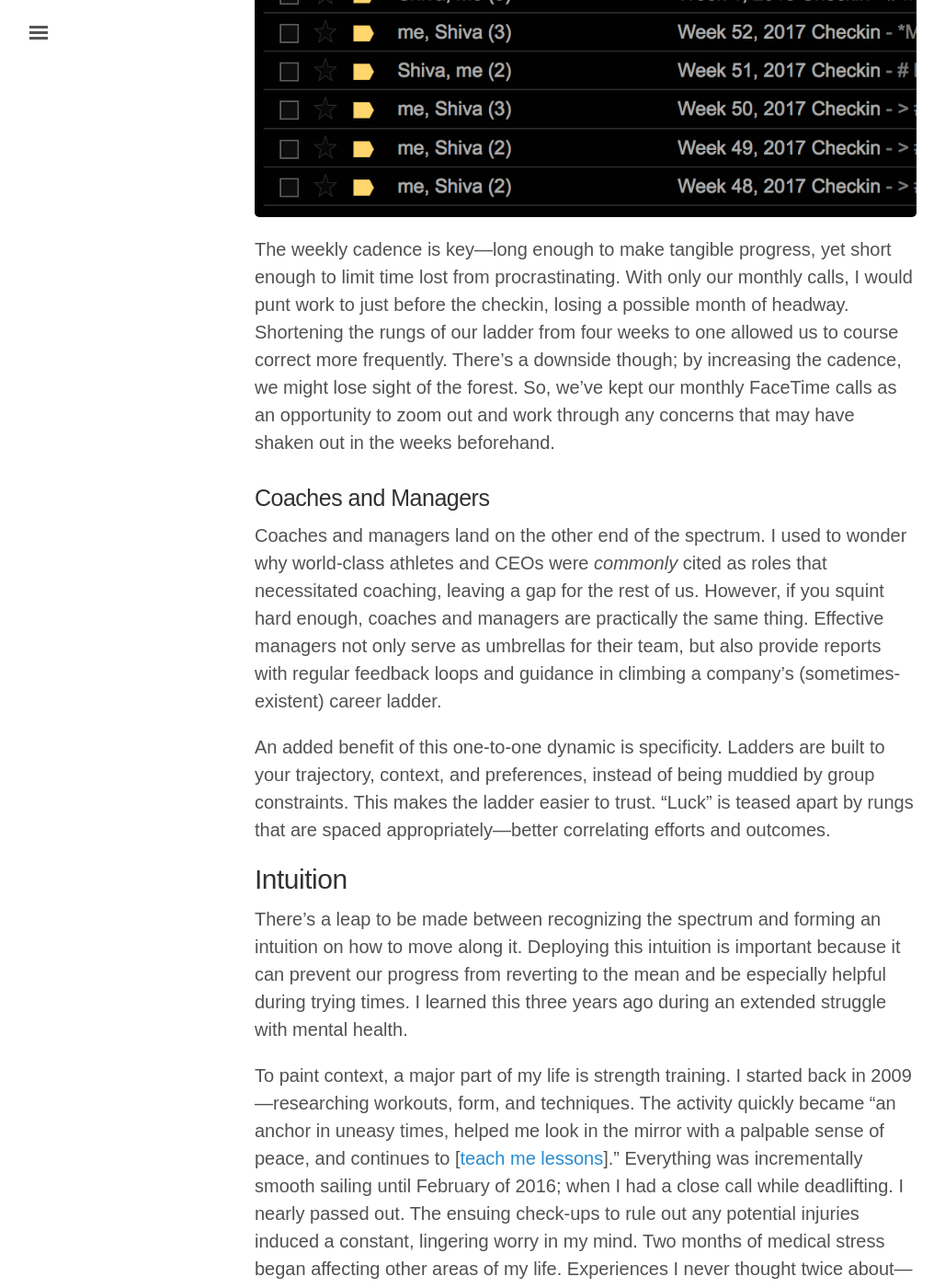
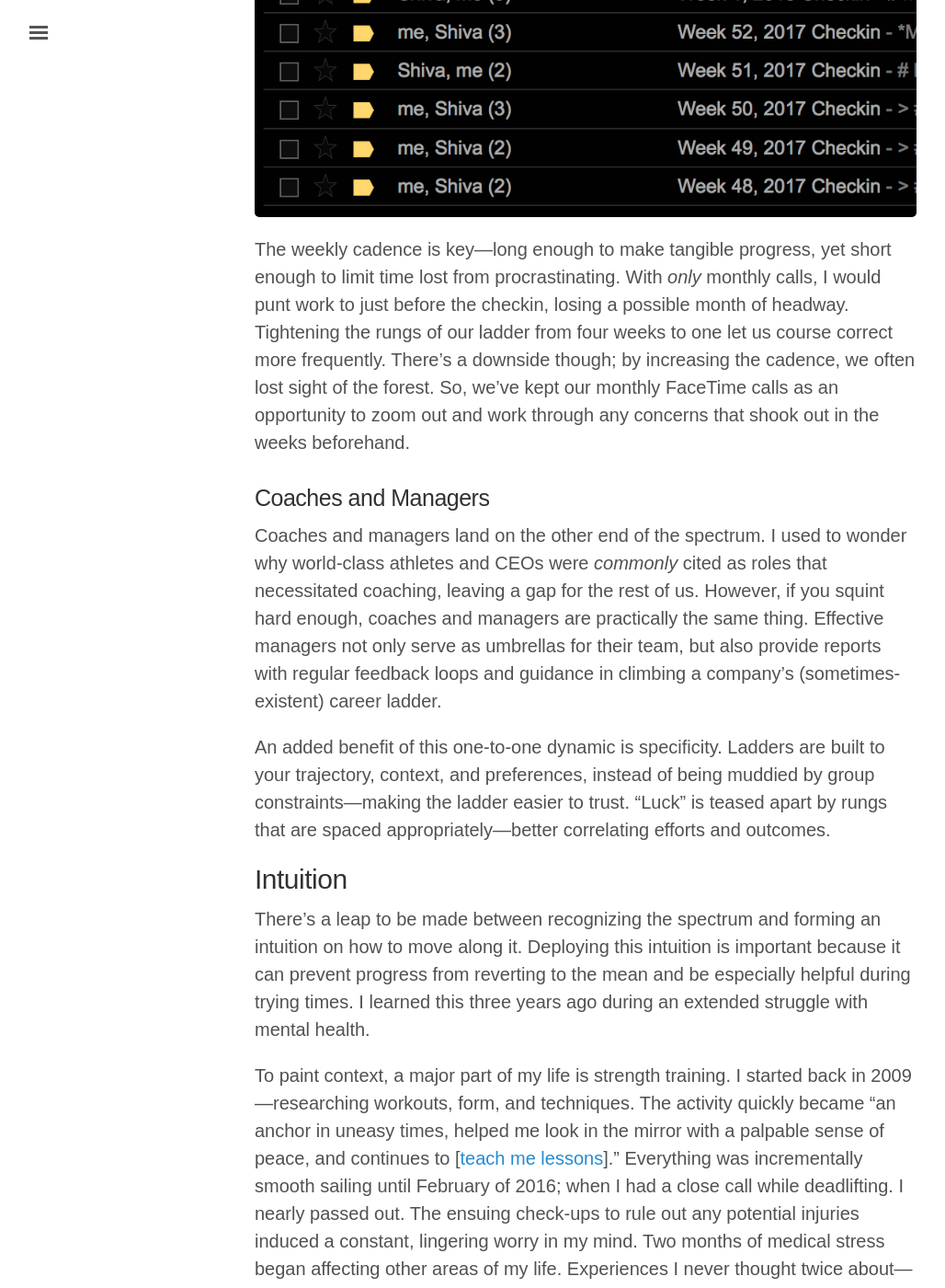
Before and after one commit to rvsrvs/jasdev.github.io, a Jekyll site: the page built from _posts/2018-5-20-ladder-construction.md, in a window 1280 px wide and 1400 px high, scrolled down 3417 px. Shown: the whole window at 92% size, without its empty margins (3-1031 px from the left). Built offline with Jekyll 4.4.1, drawn with Linux system fonts in a browser that asks for light colours; some web fonts are replaced; comment, search, counter and statistics services are not loaded; some of the changed text lies outside the part shown.

Commit message:
Late Night Editing Pass

```diff
--- a/_posts/2018-5-20-ladder-construction.md
+++ b/_posts/2018-5-20-ladder-construction.md
@@ -51,17 +51,17 @@
 
 ![Email log of the checkins so far.](/public/images/checkin_log.png)
 
-The weekly cadence is key—long enough to make tangible progress, yet short enough to limit time lost from procrastinating. With only our monthly calls, I would punt work to just before the checkin, losing a possible month of headway. Shortening the rungs of our ladder from four weeks to one allowed us to course correct more frequently. There’s a downside though; by increasing the cadence, we might lose sight of the forest. So, we’ve kept our monthly FaceTime calls as an opportunity to zoom out and work through any concerns that may have shaken out in the weeks beforehand.
+The weekly cadence is key—long enough to make tangible progress, yet short enough to limit time lost from procrastinating. With _only_ monthly calls, I would punt work to just before the checkin, losing a possible month of headway. Tightening the rungs of our ladder from four weeks to one let us course correct more frequently. There’s a downside though; by increasing the cadence, we often lost sight of the forest. So, we’ve kept our monthly FaceTime calls as an opportunity to zoom out and work through any concerns that shook out in the weeks beforehand.
 
 ### Coaches and Managers
 
 Coaches and managers land on the other end of the spectrum. I used to wonder why world-class athletes and CEOs were _commonly_ cited as roles that necessitated coaching, leaving a gap for the rest of us. However, if you squint hard enough, coaches and managers are practically the same thing. Effective managers not only serve as umbrellas for their team, but also provide reports with regular feedback loops and guidance in climbing a company’s (sometimes-existent) career ladder.
 
-An added benefit of this one-to-one dynamic is specificity. Ladders are built to your trajectory, context, and preferences, instead of being muddied by group constraints. This makes the ladder easier to trust. “Luck” is teased apart by rungs that are spaced appropriately—better correlating efforts and outcomes.
+An added benefit of this one-to-one dynamic is specificity. Ladders are built to your trajectory, context, and preferences, instead of being muddied by group constraints—making the ladder easier to trust. “Luck” is teased apart by rungs that are spaced appropriately—better correlating efforts and outcomes.
 
 ## Intuition
 
-There’s a leap to be made between recognizing the spectrum and forming an intuition on how to move along it. Deploying this intuition is important because it can prevent our progress from reverting to the mean and be especially helpful during trying times. I learned this three years ago during an extended struggle with mental health.
+There’s a leap to be made between recognizing the spectrum and forming an intuition on how to move along it. Deploying this intuition is important because it can prevent progress from reverting to the mean and be especially helpful during trying times. I learned this three years ago during an extended struggle with mental health.
 
 To paint context, a major part of my life is strength training. I started back in 2009—researching workouts, form, and techniques. The activity quickly became “an anchor in uneasy times, helped me look in the mirror with a palpable sense of peace, and continues to [[teach me lessons](/time-under-tension)].” Everything was incrementally smooth sailing until February of 2016; when I had a close call while deadlifting. I nearly passed out. The ensuing check-ups to rule out any potential injuries induced a constant, lingering worry in my mind. Two months of medical stress began affecting other areas of my life. Experiences I never thought twice about—exercise, flights, public speaking—became coated with anxiety.
 
@@ -71,7 +71,7 @@
 
 It’s easier to trust externally constructed ladders. The hardest part of building while climbing is critiquing your own strategy; because you’re doing three things simultaneously: building the ladder, working up it, and revising the entire process. But, this doesn’t mean we should shy away from internal construction—instead, forming an intuition of the ladder spectrum in different areas of our lives is key.
 
-I’m shaping my intuition when it comes to this essay collection, Distillations. While I’ve kept pace with my writing, it’s hard to shake the feeling that I’m on a treadmill—churning out post after post, _locally_ improving with each one (hopefully), without a larger “mile marker” in sight. It might be time to let someone (or something) else build my ladder here—until then, I’ll keep climbing.
+I’m shaping my intuition when it comes to this essay collection. While I’ve kept pace with my writing, I feel like I’m on a treadmill—churning out post after post, _locally_ improving with each one (hopefully), without a larger “mile marker” in sight. It might be time to let someone (or something) else build my ladder here—until then, I’ll keep climbing.
 
 ---
 
```
Also changed, not shown: other parts of _posts/2018-5-20-ladder-construction.md (+3 -3 lines).
